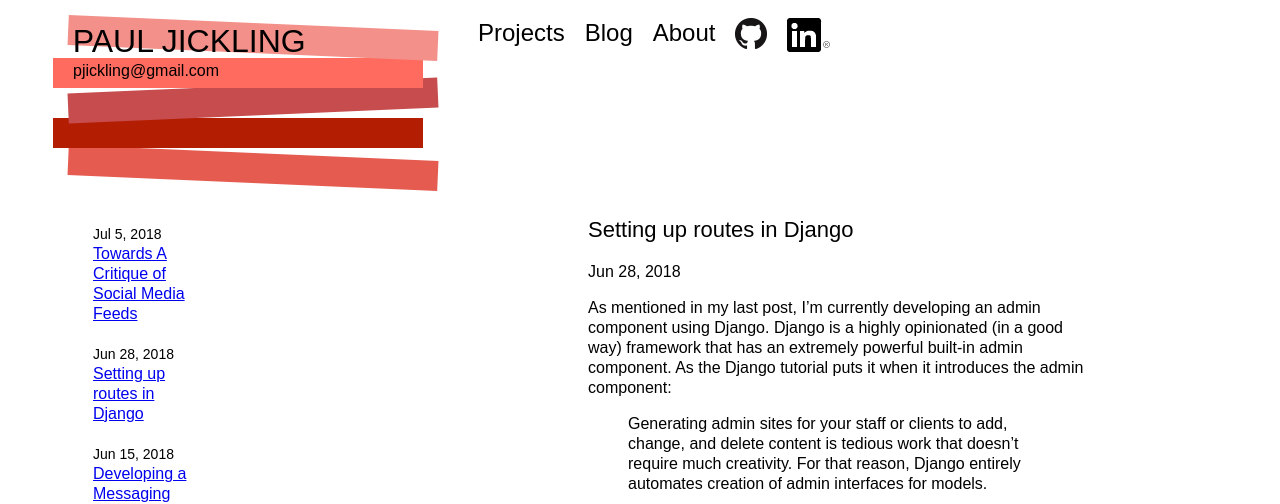
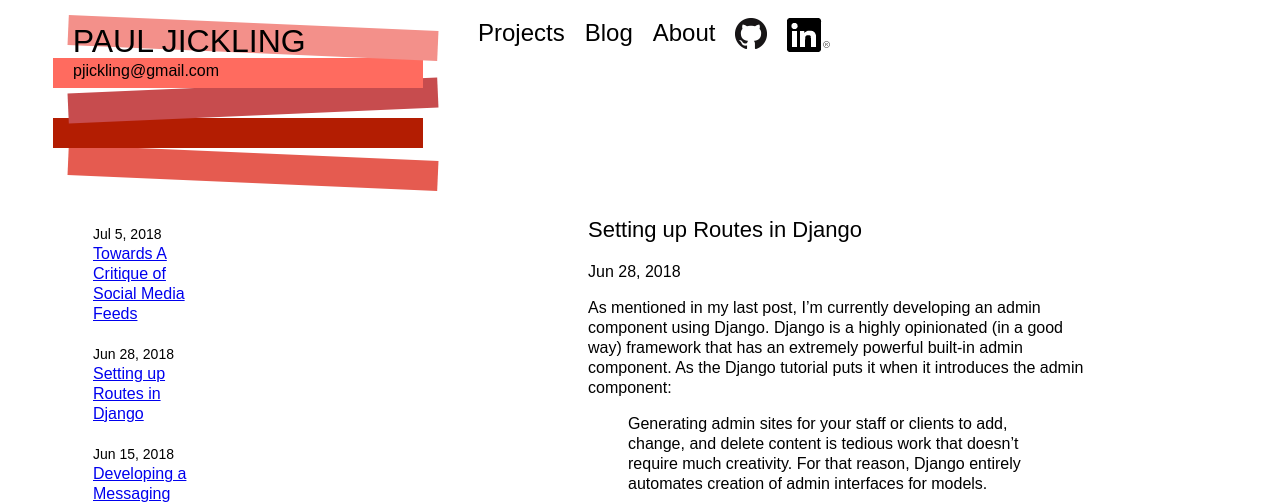
Before and after one commit to pauljickling/pauljickling.github.io, a Jekyll site: the page built from _posts/2018-06-28-django-routing.markdown, in a window 1280 px wide. Shown: the top 504 px of the page. Built offline with Jekyll 4.4.1, drawn with Linux system fonts in a browser that asks for light colours; some web fonts are replaced.

```diff
--- a/_posts/2018-06-28-django-routing.markdown
+++ b/_posts/2018-06-28-django-routing.markdown
@@ -1,6 +1,6 @@
 ---
 layout: post
-title: "Setting up routes in Django"
+title: "Setting up Routes in Django"
 date: 2018-06-28
 categories: django express web-frameworks
 ---
```
